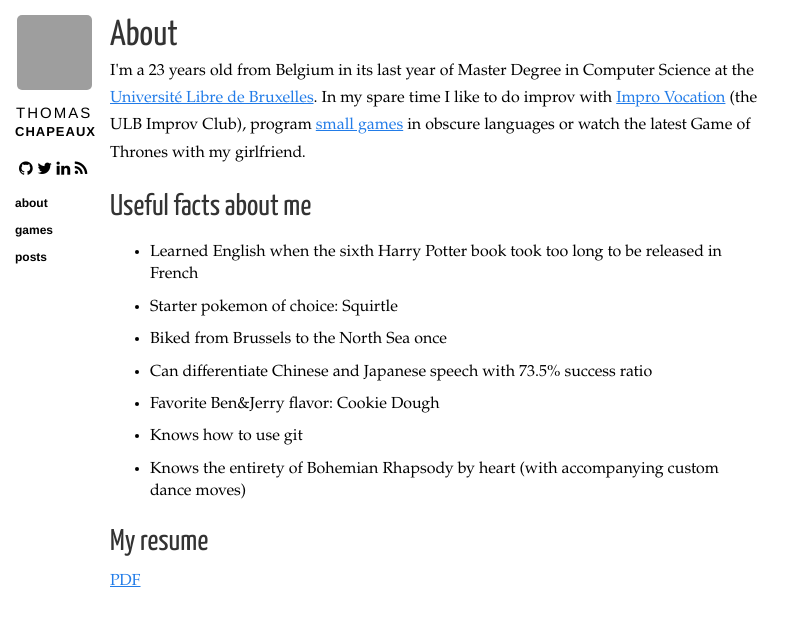
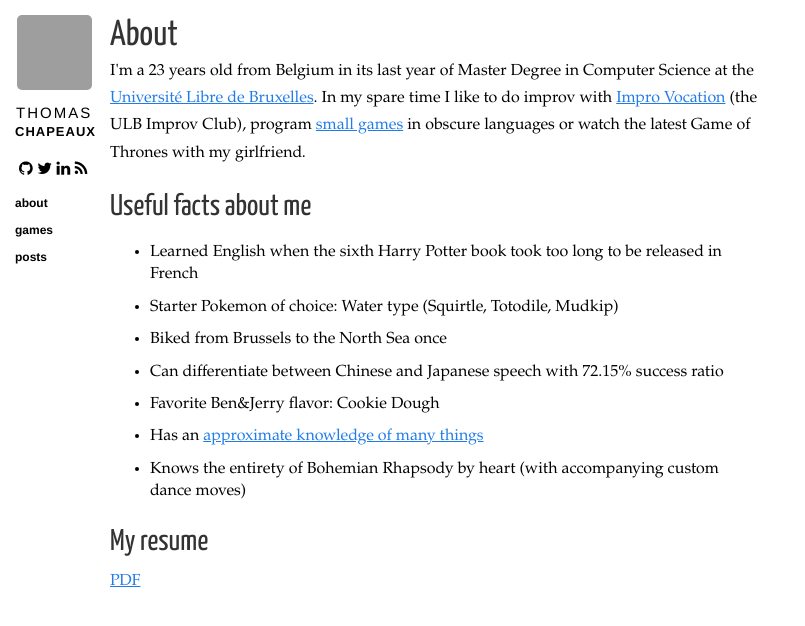
Before and after one commit to tchapeaux/tchapeaux.github.io, a Jekyll site: the page built from about.html, in a window 1280 px wide, cut to the strip 0-626 px from the top of the page. Shown: the whole strip, without its empty margins (0-805 px from the left). Built offline with Jekyll 4.4.1, drawn with Linux system fonts in a browser that asks for light colours; nearby versions of some CDN libraries; Markdown is read by kramdown in place of the engine named in the settings; grey boxes are pictures that could not be loaded.

Commit message:
updated facts

```diff
--- a/about.html
+++ b/about.html
@@ -11,11 +11,11 @@ title: "About"
 
 <p><ul>
     <li>Learned English when the sixth Harry Potter book took too long to be released in French</li>
-    <li>Starter pokemon of choice: Squirtle</li>
+    <li>Starter Pokemon of choice: Water type (Squirtle, Totodile, Mudkip)</li>
     <li>Biked from Brussels to the North Sea once</li>
-    <li>Can differentiate Chinese and Japanese speech with 73.5% success ratio</li>
+    <li>Can differentiate between Chinese and Japanese speech with 72.15% success ratio</li>
     <li>Favorite Ben&Jerry flavor: Cookie Dough</li>
-    <li>Knows how to use git</li>
+    <li>Has an <a href="http://adventuretime.wikia.com/wiki/Demon_Cat">approximate knowledge of many things</a></li>
     <li>Knows the entirety of Bohemian Rhapsody by heart (with accompanying custom dance moves)</li>
 </ul></p>
 
```
